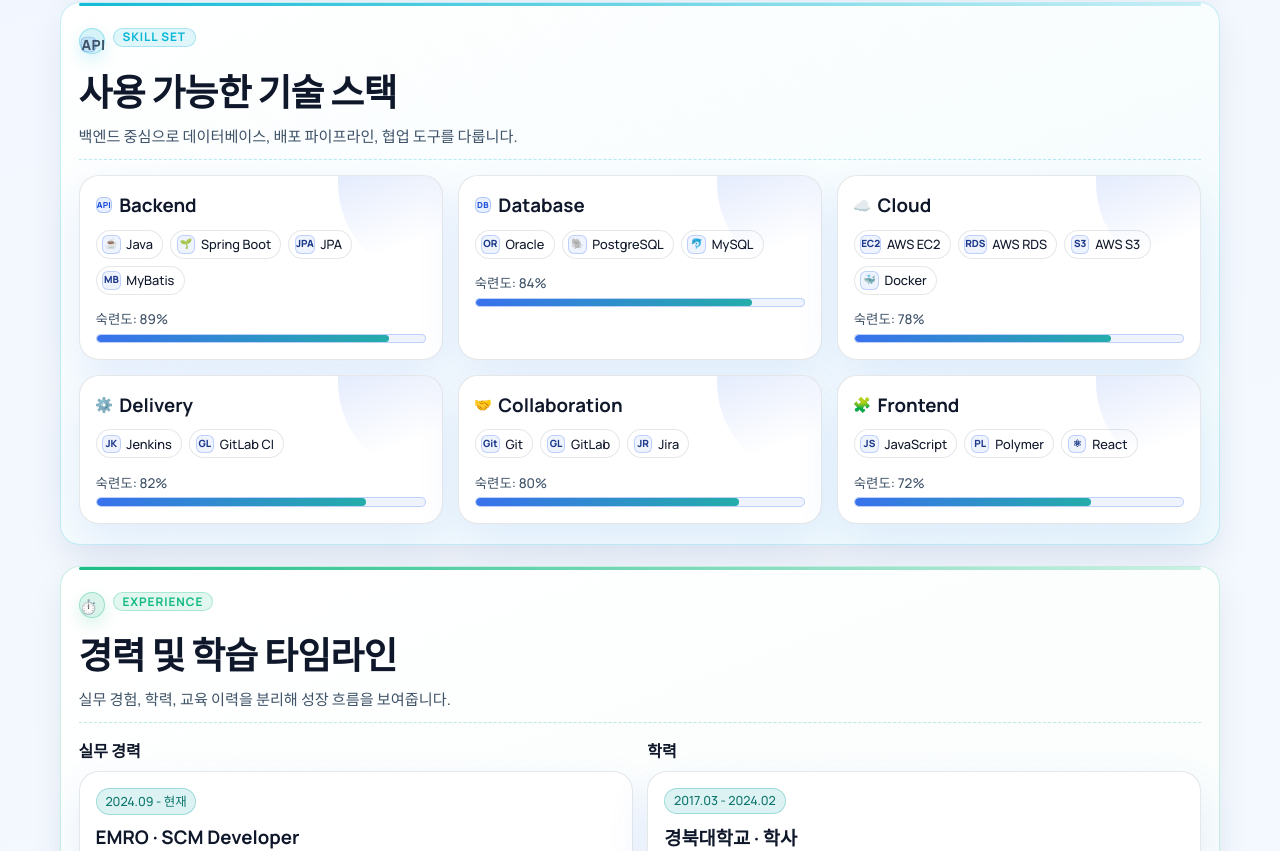
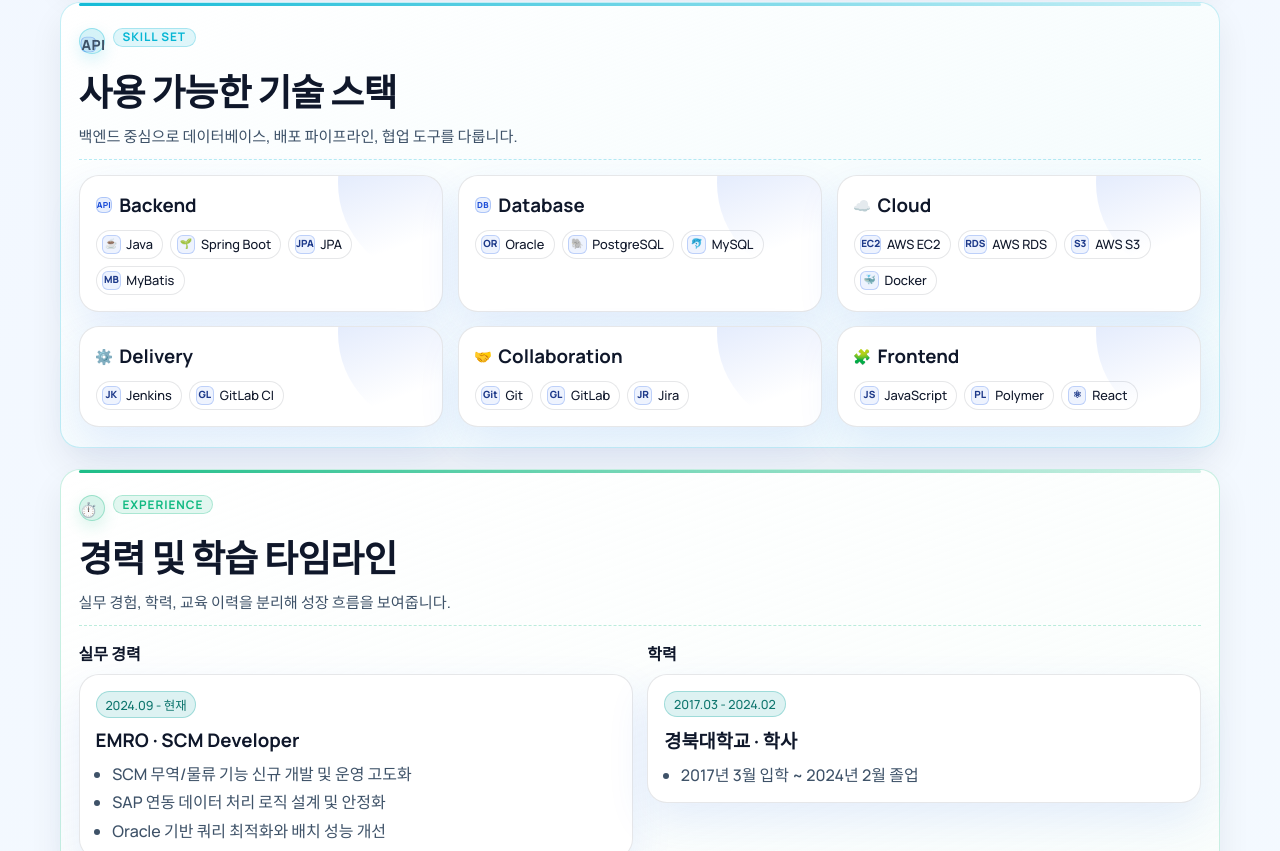
Before and after one commit to IanToo2/portfolio, a React (Vite) app: page / in a window 1280 px wide. Shown: the part 4549-5400 px from the top of the page. Built offline with nearby package versions, Linux system fonts and the light colour scheme.

Commit message:
chore: remove stack proficiency display

```diff
--- a/src/App.jsx
+++ b/src/App.jsx
@@ -331,16 +331,6 @@
                     </li>
                   ))}
                 </ul>
-                {typeof group.proficiency === "number" ? (
-                  <>
-                    <p className="stack-meter-label">
-                      {t.stackProficiencyLabel}: {group.proficiency}%
-                    </p>
-                    <div className="stack-meter" role="progressbar" aria-valuenow={group.proficiency} aria-valuemin={0} aria-valuemax={100}>
-                      <span style={{ width: `${group.proficiency}%` }} />
-                    </div>
-                  </>
-                ) : null}
               </article>
             ))}
           </div>
--- a/src/data/portfolioText.js
+++ b/src/data/portfolioText.js
@@ -29,7 +29,6 @@
     stackLabel: "Skill Set",
     stackTitle: "사용 가능한 기술 스택",
     stackSubtitle: "백엔드 중심으로 데이터베이스, 배포 파이프라인, 협업 도구를 다룹니다.",
-    stackProficiencyLabel: "숙련도",
     experienceLabel: "Experience",
     experienceTitle: "경력 및 학습 타임라인",
     experienceSubtitle: "실무 경험, 학력, 교육 이력을 분리해 성장 흐름을 보여줍니다.",
@@ -98,7 +97,6 @@
     stackLabel: "Skill Set",
     stackTitle: "Available Technology Stack",
     stackSubtitle: "Core backend focus on databases, delivery pipelines, and collaboration tools.",
-    stackProficiencyLabel: "Proficiency",
     experienceLabel: "Experience",
     experienceTitle: "Career & Learning Timeline",
     experienceSubtitle: "Work, education, and training paths with practical growth context.",
--- a/src/styles/global.css
+++ b/src/styles/global.css
@@ -992,29 +992,6 @@
   line-height: 1;
 }
 
-.stack-meter-label {
-  margin: 0.85rem 0 0.35rem;
-  font-size: 0.84rem;
-  color: var(--muted);
-}
-
-.stack-meter {
-  width: 100%;
-  height: 0.58rem;
-  border-radius: 999px;
-  border: 1px solid rgba(37, 99, 235, 0.24);
-  background: #eef3ff;
-  overflow: hidden;
-}
-
-.stack-meter span {
-  display: block;
-  height: 100%;
-  background: linear-gradient(90deg, rgba(37, 99, 235, 0.9), rgba(14, 165, 160, 0.9));
-  border-radius: 999px;
-  transition: width 260ms ease;
-}
-
 .timeline-groups {
   margin-top: 0.95rem;
   display: grid;
```
